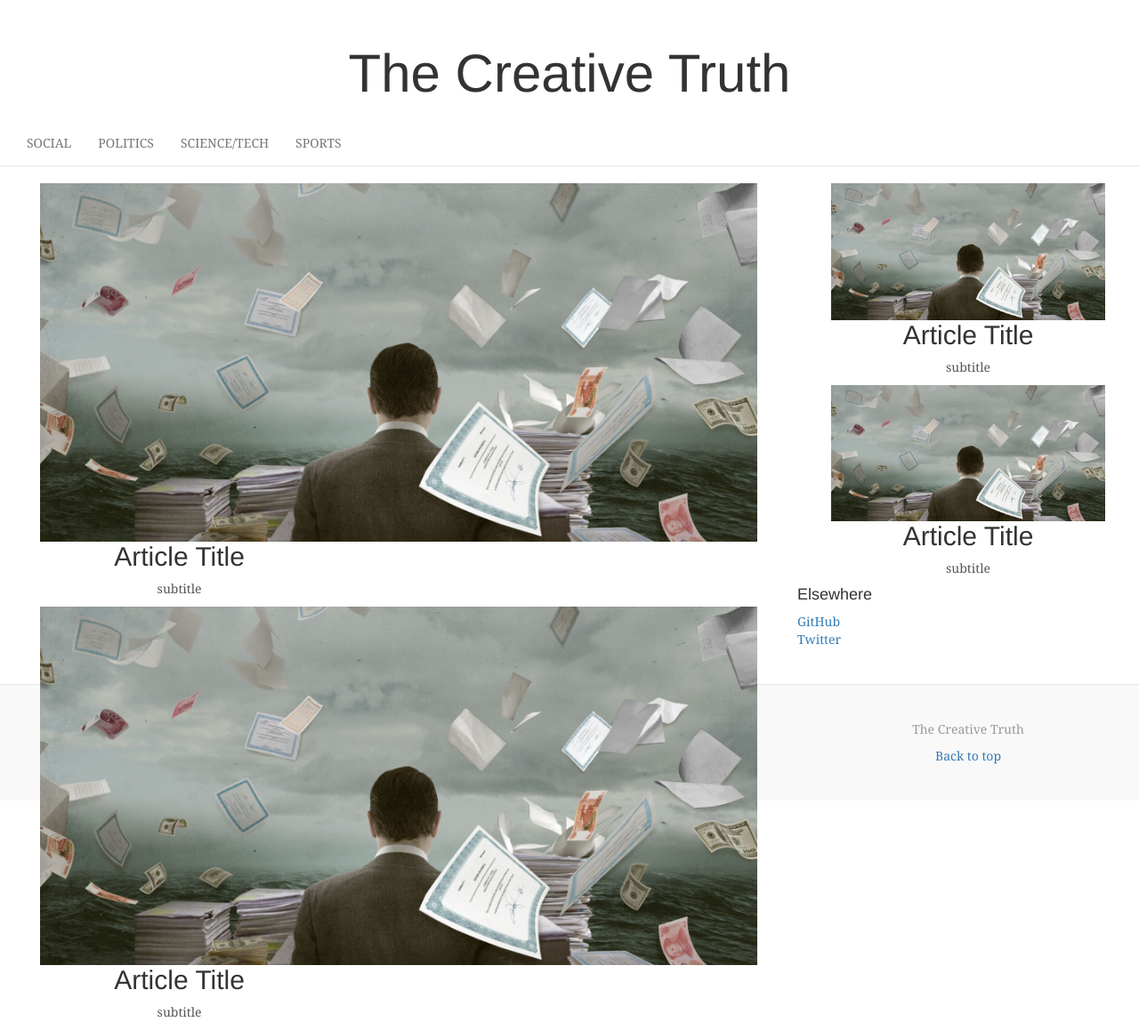
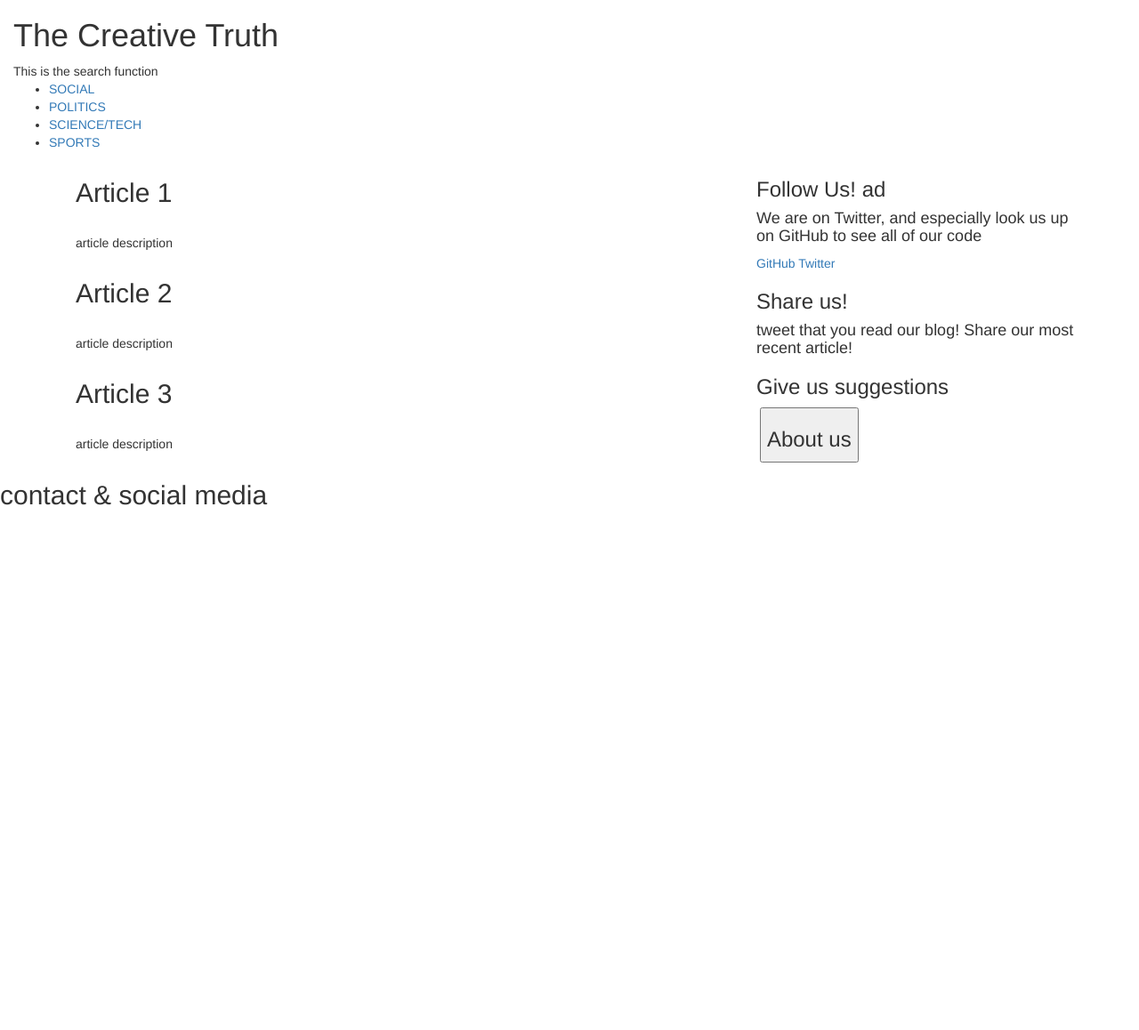
Before and after one commit to carterfawson/TheCreativeTruth, a Django app: template templates/index.html in a window 1280 px wide. Shown: the whole page at 89% size. After the commit the page ends 568 px from the top, so only its background shows below. Run offline with Django 3.2, Linux system fonts and the light colour scheme; the template is opened without the code that fills it, so the values that code supplies are empty; some libraries are stand-ins or nearby versions.

Commit message:
getting index to work

```diff
--- a/templates/index.html
+++ b/templates/index.html
@@ -2,102 +2,83 @@
 <!DOCTYPE html>
 <html lang="en">
 <head>
-    <meta charset="utf-8">
-    <meta http-equiv="X-UA-Compatible" content="IE=edge">
-    <meta name="viewport" content="width=device-width, initial-scale=1">
-    <!-- The above 3 meta tags *must* come first in the head; any other head content must come *after* these tags -->
-    <meta name="description" content="">
-    <meta name="author" content="">
-    <link rel="icon" href="../../favicon.ico">
-    <title>Blog Template for Bootstrap</title>
+    <meta charset="UTF-8">
+    <title>The Creative Truth</title>
+    <!--[if lt IE 9]><script src="http://html5shim.googlecode.com/svn/trunk/html5.js"></script><![end if]-->
 
     <!-- Bootstrap core CSS -->
     <link href="{% static 'blog/css/bootstrap.min.css' %}" rel="stylesheet">
-
-
-    <!-- Custom styles for this template -->
-    <link href="{% static 'blog/css/blog.css' %}" rel="stylesheet">
-    <link href="{% static 'blog/css/index.css' %}" rel="stylesheet">
-
-
-    <!-- HTML5 shim and Respond.js for IE8 support of HTML5 elements and media queries -->
-    <!--[if lt IE 9]>
-      <script src="https://oss.maxcdn.com/html5shiv/3.7.2/html5shiv.min.js"></script>
-      <script src="https://oss.maxcdn.com/respond/1.4.2/respond.min.js"></script>
-    <![endif]-->
 </head>
-
 <body>
-
-  <div class="blog-header">
-        <h1 class="blog-title">The Creative Truth</h1>
+<!-- Header, branding, and navigation(and search) -->
+<header class="container-fluid">
+    <h1>The Creative Truth</h1>
+    <search>This is the search function</search>
+    <nav>
+        <ul>
+            <li><a href="social.html" title="social">SOCIAL</a></li>
+            <li><a href="politics.html" title="politics">POLITICS</a></li>
+            <li><a href="science-tech.html" title="science-tech">SCIENCE/TECH</a></li>
+            <li><a href="sports.html" title="sports">SPORTS</a></li>
+        </ul>
+    </nav>
+</header>
+<!-- 3 most recent posts -->
+<main class="container">
+    <div class="row main-row">
+        <div class="col-sm-8">
+            <article class="col-sm-12">
+                <h2>Article 1</h2>
+                <section>
+                    <img/>
+                    <p>article description</p>
+                </section>
+            </article>
+            <article class="col-sm-12">
+                <h2>Article 2</h2>
+                <section>
+                    <img/>
+                    <p>article description</p>
+                </section>
+            </article>
+            <article class="col-sm-12">
+                <h2>Article 3</h2>
+                <section>
+                    <img/>
+                    <p>article description</p>
+                </section>
+            </article>
         </div>
-
-<nav class="navbar navbar-default navbar-static-top">
-
-    <!-- The navbar items need to be Gotham in ALL CAPS -->
-    <!-- I also need to change the shading on the bottom and get rid of the color so that there is no outline to the navbar. -->
-
-      <div class="container">
-        <div class="navbar-header">
-          <button type="button" class="navbar-toggle collapsed" data-toggle="collapse" data-target="#navbar" aria-expanded="false" aria-controls="navbar">
-            <span class="sr-only">Toggle navigation</span>
-            <span class="icon-bar"></span>
-            <span class="icon-bar"></span>
-            <span class="icon-bar"></span>
-          </button>
-        </div>
-        <div id="navbar" class="navbar-collapse collapse navbar-full-custom">
-          <ul class="nav navbar-nav">
-            <li><a href="#">SOCIAL</a></li>
-            <li><a href="#about">POLITICS</a></li>
-            <li><a href="#contact">SCIENCE/TECH</a></li>
-            <li><a href="#contact">SPORTS</a></li>
-          </ul>
-        </div><!--/.nav-collapse -->
-      </div>
-    </nav>
-  <div class="headliners">
-      <div class="head1 headliner">
-        <img class="head-img" src="{% static 'blog/images/money_copy.jpg' %}"/>
-          <h2 class="head-text">Article Title</h2>
-          <p class="head-text">subtitle</p>
-      </div>
-      <div class="head2 headliner">
-        <img class="head-img" src="{% static 'blog/images/money_copy.jpg' %}"/>
-          <h2 class="head-text">Article Title</h2>
-          <p class="head-text">subtitle</p>
+    <!-- Our own ads for following us, sharing, and contributing -->
+        <div class="col-sm-4">
+            <section>
+                <article>
+                    <h3>Follow Us! ad</h3>
+                        <h4>We are on Twitter, and especially look us up on GitHub to see all of our code</h4>
+                        <p>
+                            <a href="https://github.com/carterfawson/TheCreativeTruth">GitHub</a>
+                            <a href="https://twitter.com/CarterFawson">Twitter</a>
+                        </p>
+                </article>
+                <article>
+                    <h3>Share us!</h3>
+                        <h4>tweet that you read our blog! Share our most recent article!</h4>
+                 </article>
+                <article>
+                    <h3>Give us suggestions</h3>
+                </article>
+                <article>
+                    <img href="aboutus-ad.jpg">
+                    <button><h3>About us</h3></button>
+                </article>
+            </section>
         </div>
     </div>
-
-  <div class="secondary">
-      <div class="secondary1 second">
-        <img class="second" src="{% static 'blog/images/money_copy.jpg' %}"/>
-          <h2 class="second-text">Article Title</h2>
-          <p class="second-text">subtitle</p>
-      </div>
-      <div class="secondary2 second">
-        <img class="second" src="{% static 'blog/images/money_copy.jpg' %}"/>
-          <h2 class="second-text">Article Title</h2>
-          <p class="second-text">subtitle</p>
-      </div>
-  </div>
-
-          <div class="sidebar-module">
-            <h4>Elsewhere</h4>
-            <ol class="list-unstyled">
-              <li><a href="#">GitHub</a></li>
-              <li><a href="#">Twitter</a></li>
-            </ol>
-          </div>
-
-    <footer class="blog-footer">
-      <p>The Creative Truth</p>
-      <p>
-        <a href="#">Back to top</a>
-      </p>
+</main>
+<!-- Links to our social media, about us, and contact pages -->
+<footer>
+    <h2>contact & social media</h2>
 </footer>
-
 
     <!-- Bootstrap core JavaScript
     ================================================== -->
```
Lines whose indentation alone changed are shown as unchanged.
